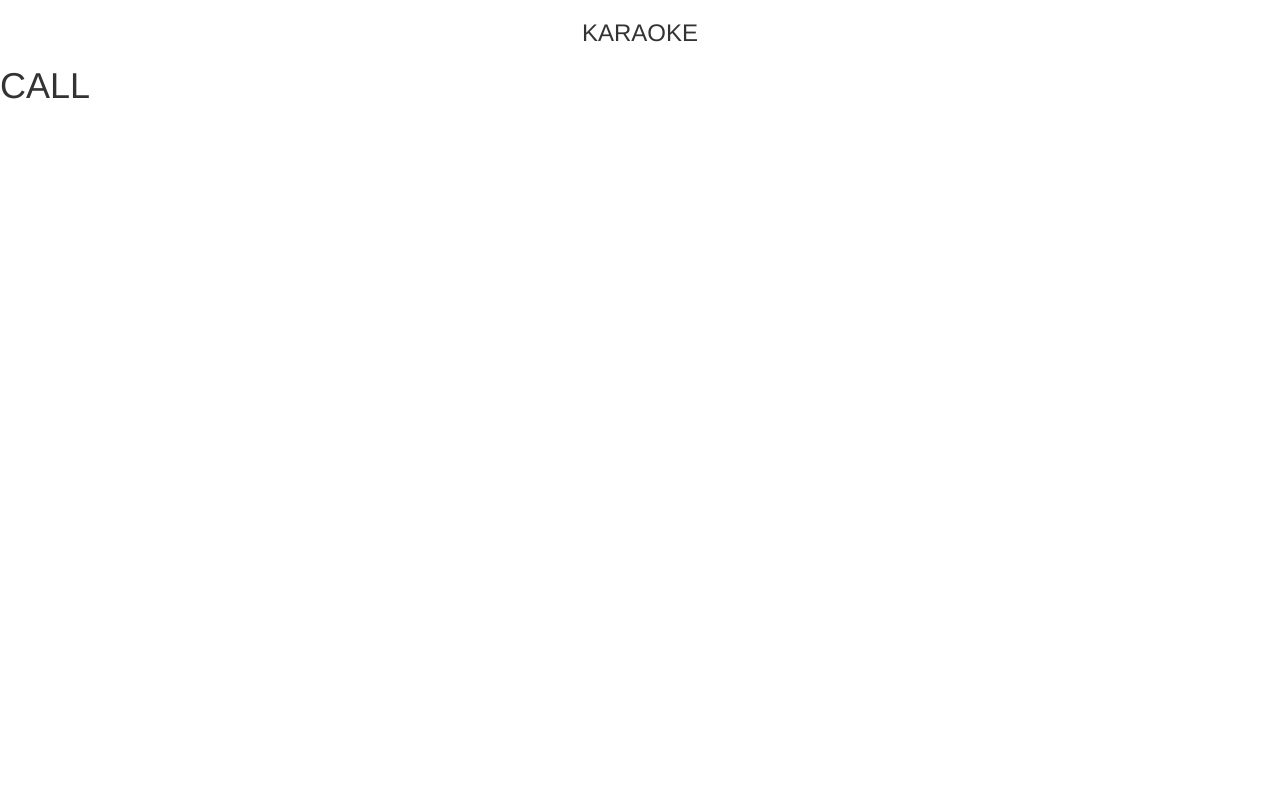
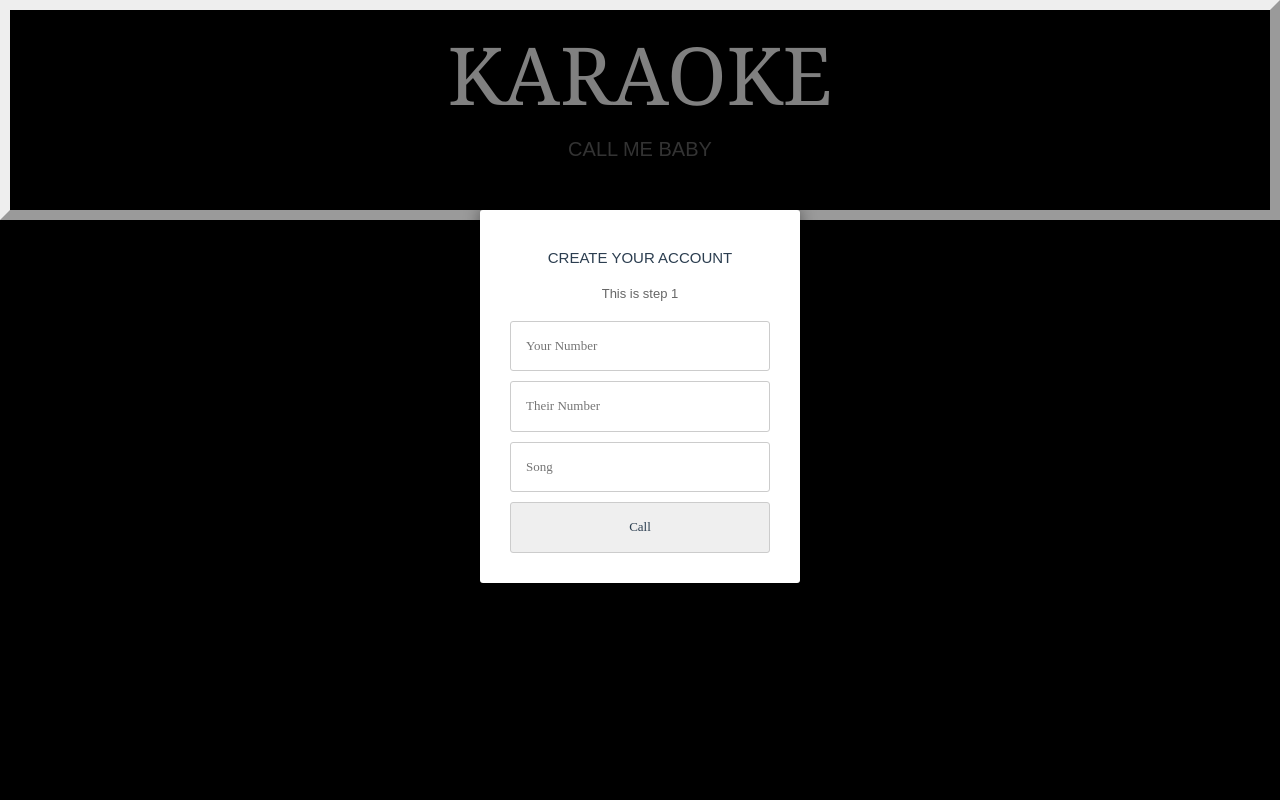
Before and after one commit to razzius-archive/karaoke, a Django app: page / in a window 1280 px wide. Before the commit the page is almost empty. Run offline with Django 3.2, Linux system fonts and the light colour scheme; some libraries are stand-ins or nearby versions.

Commit message:
update index.html

```diff
--- a/karaoke/templates/index.html
+++ b/karaoke/templates/index.html
@@ -2,17 +2,146 @@
 
 {% block css %}
 <style type="text/css">
+	h1 {
+		font-size: 80px;
+		font-family: Georgia;
+		color: gray;
+
+
+	}
+	h2 {
+		font-size: 20px;
+
+	}
+
+
     body {
-        /*background-color: black;*/
+        background-color: black;
+        border: outset;
+        border-width: 10px;
     }
+    /*custom font*/
+@import url(http://fonts.googleapis.com/css?family=Montserrat);
+
+/*basic reset*/
+* {margin: 0; padding: 0;}
+
+html {
+	height: 100%;
+	/*Image only BG fallback*/
+	/*background: url('http://thecodeplayer.com/uploads/media/gs.png');
+	background = gradient + image pattern combo*/
+	background-color: black;
+	/*background:
+		linear-gradient(rgba(100, 24, 0, .2), rgba(155, 89, 182, 0.2)),
+		url('http://thecodeplayer.com/uploads/media/gs.png'); */
+}
+
+body {
+	font-family: montserrat, arial, verdana;
+}
+/*form styles*/
+#msform {
+	width: 400px;
+	margin: 50px auto;
+	text-align: center;
+	position: relative;
+}
+#msform fieldset {
+	background: white;
+	border: 0 none;
+	border-radius: 3px;
+	box-shadow: 0 0 15px 1px rgba(0, 0, 0, 0.4);
+	padding: 20px 30px;
+
+	box-sizing: border-box;
+	width: 80%;
+	margin: 0 10%;
+
+	/*stacking fieldsets above each other*/
+	position: absolute;
+}
+/*Hide all except first fieldset*/
+#msform fieldset:not(:first-of-type) {
+	display: none;
+}
+/*inputs*/
+#msform input, #msform textarea {
+	padding: 15px;
+	border: 1px solid #ccc;
+	border-radius: 3px;
+	margin-bottom: 10px;
+	width: 100%;
+	box-sizing: border-box;
+	font-family: montserrat;
+	color: #2C3E50;
+	font-size: 13px;
+}
+/*buttons*/
+#msform .action-button {
+	width: 100px;
+	background: #27AE60;
+	font-weight: bold;
+	color: white;
+	border: 0 none;
+	border-radius: 1px;
+	cursor: pointer;
+	padding: 10px 5px;
+	margin: 10px 5px;
+}
+#msform .action-button:hover, #msform .action-button:focus {
+	box-shadow: 0 0 0 2px white, 0 0 0 3px #27AE60;
+}
+/*headings*/
+.fs-title {
+	font-size: 15px;
+	text-transform: uppercase;
+	color: #2C3E50;
+	margin-bottom: 10px;
+}
+.fs-subtitle {
+	font-weight: normal;
+	font-size: 13px;
+	color: #666;
+	margin-bottom: 20px;
+}
+
 </style>
+
 {% endblock %}
 
 {% block content %}
 <div class="offset2 span8">
-    <h3 class="text-center">KARAOKE</h3>
-    <h1 id="call">CALL</h1>
+    <h1 class="text-center">KARAOKE</h1>
+    <h2 class="text-center">CALL ME BABY</h2>
+
 </div>
+
+<!-- multistep form -->
+<form id="msform">
+	<!-- progressbar -->
+<!-- 	<ul id="progressbar">
+		<li>Account</li>
+		<li>Social Profiles</li>
+		<li>Personal Details</li>
+	</ul> -->
+	<!-- fieldsets -->
+	<fieldset>
+		<h2 class="fs-title">Create your account</h2>
+		<h3 class="fs-subtitle">This is step 1</h3>
+		<input type="text" name="email" placeholder="Your Number" />
+		<input type="password" name="pass" placeholder="Their Number" />
+		<input type="password" name="cpass" placeholder="Song" />
+		<input id="call" type="button" class="next" value="Call" />
+	</fieldset>
+
+</form>
+
+<!-- jQuery -->
+<script src="http://thecodeplayer.com/uploads/js/jquery-1.9.1.min.js" type="text/javascript"></script>
+<!-- jQuery easing plugin -->
+<script src="http://thecodeplayer.com/uploads/js/jquery.easing.min.js" type="text/javascript"></script>
+
 {% endblock %}
 
 {% block scripts %}
```
